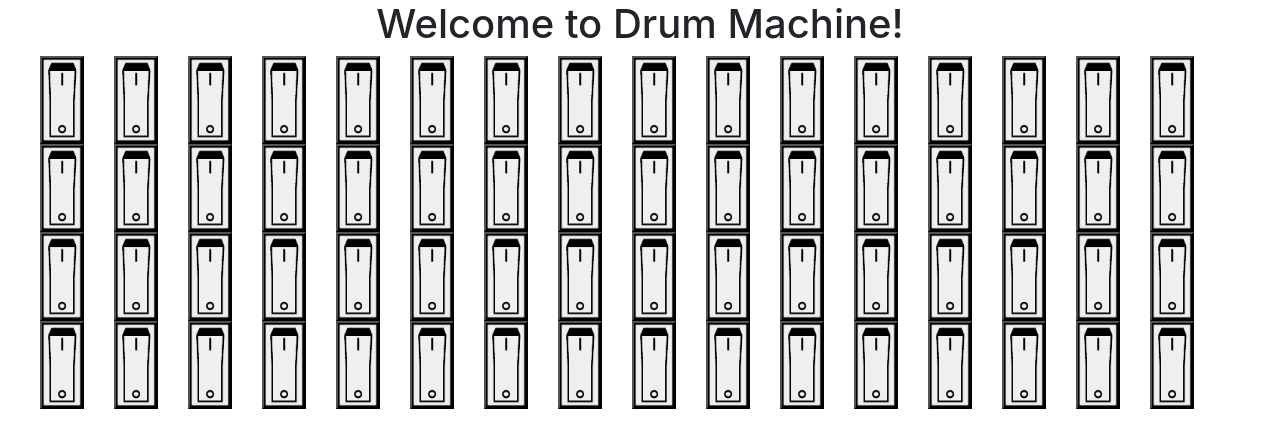
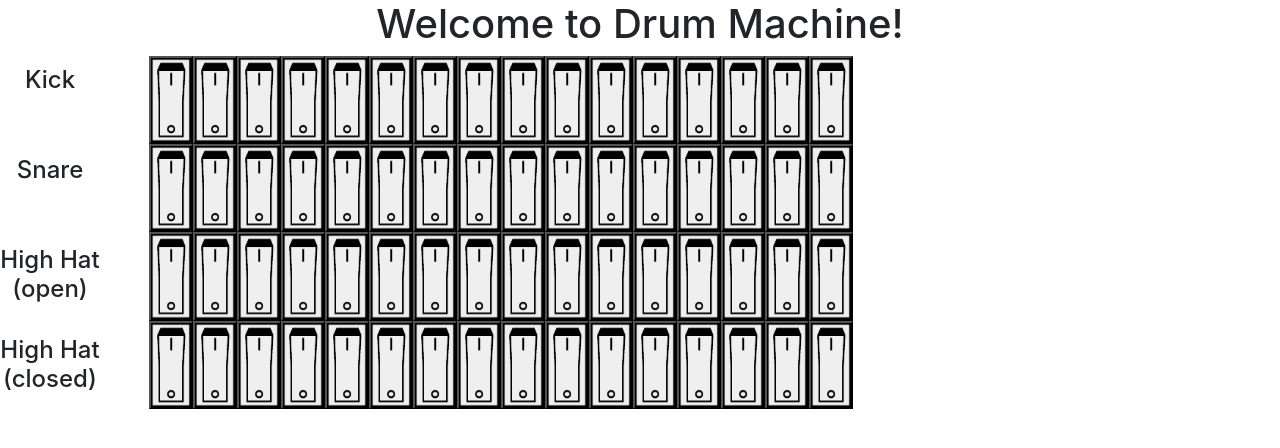
Before and after one commit to breaclark/drum-machine, an Angular app: page / in a window 1280 px wide. Shown: the top 448 px of the page. Built offline with nearby package versions, Linux system fonts and the light colour scheme.

Commit message:
Style switches more and add names

```diff
--- a/src/app/edit-sound/edit-sound.component.html
+++ b/src/app/edit-sound/edit-sound.component.html
@@ -2,7 +2,6 @@
   <li *ngFor="let soundInBeat of childSingleBeat; let j = index" [attr.data-index]="j">
     <button type="button" (click) ="toggle(j)">
       <img [src]="childSingleBeat[j].switchImg">
-      <!-- {{j}} {{childSingleBeat[j].name}} {{childSingleBeat[j].switch}} -->
     </button>
   </li>
 </ul>
--- a/src/app/list-beat-intervals/list-beat-intervals.component.css
+++ b/src/app/list-beat-intervals/list-beat-intervals.component.css
@@ -1,7 +1,15 @@
 li {
   float: left;
+  padding: 0px;
 }
 
 ul {
   list-style-type: none;
+  width: 100%;
 }
+
+h4 {
+  width: 100px;
+  margin-top: 10px;
+  height: 80px;
+}
--- a/src/app/list-beat-intervals/list-beat-intervals.component.html
+++ b/src/app/list-beat-intervals/list-beat-intervals.component.html
@@ -1,10 +1,16 @@
 <div class="row">
-  <ul>
-    <li *ngFor="let beat of childBeats; let i = index" [attr.data-index]="i">
-      <div class="col">
+  <div class="col-sm-1">
+    <h4>Kick</h4>
+    <h4>Snare</h4>
+    <h4>High Hat (open)</h4>
+    <h4>High Hat (closed)</h4>
+  </div>
+  <div class="col-sm-11">
+    <ul>
+      <li *ngFor="let beat of childBeats; let i = index" [attr.data-index]="i">
         <app-edit-sound [childSingleBeat] = "beat" [childSingleBeatIndex] = "i" (toggleSender)="editBeat($event)">
         </app-edit-sound>
-      </div>
-    </li>
-  </ul>
+      </li>
+    </ul>
+  </div>
 </div>
```
